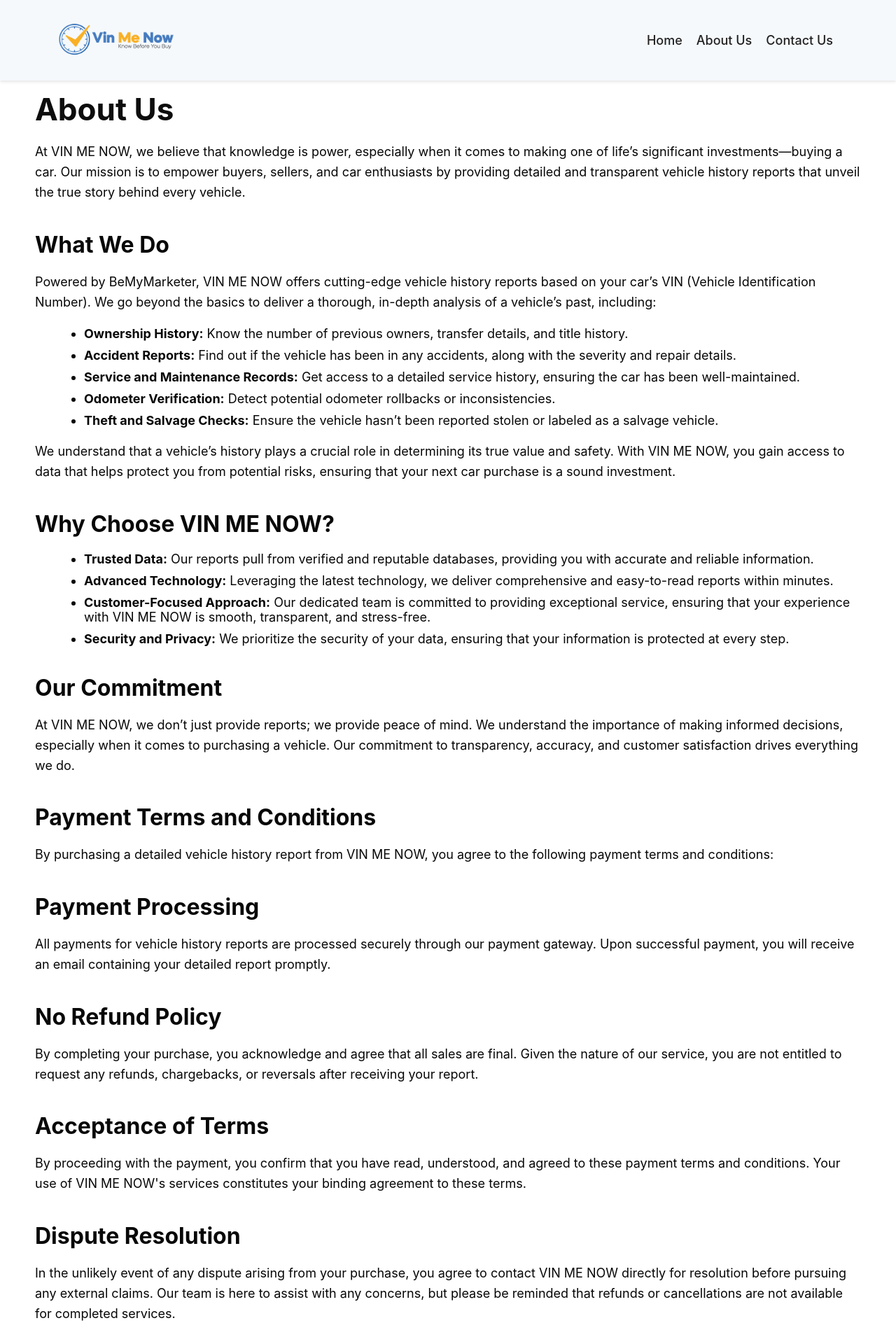
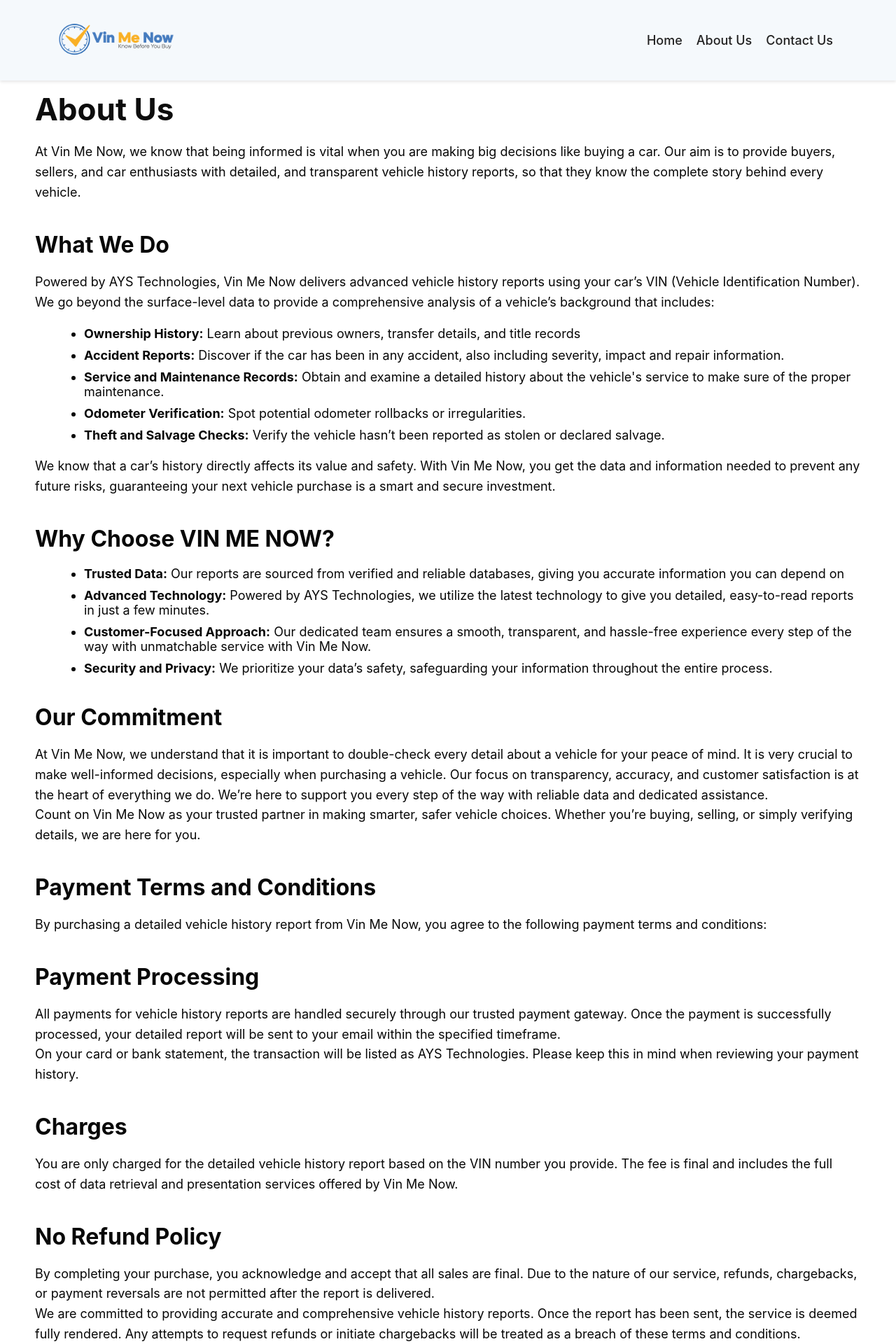
Before and after one commit to sana-jabeen-1/Vinn-Now, a React (Create React App) app: page /about-us in a window 1280 px wide. Shown: the top 1920 px of the page at 70% size. Built offline with nearby package versions, Linux system fonts and the light colour scheme.

Commit message:
mobile-responsive-update

```diff
--- a/src/aboutus/AboutUs.js
+++ b/src/aboutus/AboutUs.js
@@ -14,119 +14,153 @@
       <div className="about-content">
         <h1 className="about-heading">About Us</h1>
         <p className="about-paragraph">
-          At VIN ME NOW, we believe that knowledge is power, especially when it
-          comes to making one of life’s significant investments—buying a car.
-          Our mission is to empower buyers, sellers, and car enthusiasts by
-          providing detailed and transparent vehicle history reports that unveil
-          the true story behind every vehicle.
+          At Vin Me Now, we know that being informed is vital when you are
+          making big decisions like buying a car. Our aim is to provide buyers,
+          sellers, and car enthusiasts with detailed, and transparent vehicle
+          history reports, so that they know the complete story behind every
+          vehicle.
         </p>
 
         <h2 className="about-subheading">What We Do</h2>
         <p className="about-paragraph">
-          Powered by BeMyMarketer, VIN ME NOW offers cutting-edge vehicle
-          history reports based on your car’s VIN (Vehicle Identification
-          Number). We go beyond the basics to deliver a thorough, in-depth
-          analysis of a vehicle’s past, including:
+          Powered by AYS Technologies, Vin Me Now delivers advanced vehicle
+          history reports using your car’s VIN (Vehicle Identification Number).
+          We go beyond the surface-level data to provide a comprehensive
+          analysis of a vehicle’s background that includes:
         </p>
         <ul className="about-list">
           <li>
-            <strong>Ownership History:</strong> Know the number of previous
-            owners, transfer details, and title history.
+            <strong>Ownership History:</strong> Learn about previous owners,
+            transfer details, and title records
           </li>
           <li>
-            <strong>Accident Reports:</strong> Find out if the vehicle has been
-            in any accidents, along with the severity and repair details.
+            <strong>Accident Reports:</strong> Discover if the car has been in
+            any accident, also including severity, impact and repair
+            information.
           </li>
           <li>
-            <strong>Service and Maintenance Records:</strong> Get access to a
-            detailed service history, ensuring the car has been well-maintained.
+            <strong>Service and Maintenance Records:</strong> Obtain and examine
+            a detailed history about the vehicle's service to make sure of the
+            proper maintenance.
           </li>
           <li>
-            <strong>Odometer Verification:</strong> Detect potential odometer
-            rollbacks or inconsistencies.
+            <strong>Odometer Verification:</strong> Spot potential odometer
+            rollbacks or irregularities.
           </li>
           <li>
-            <strong>Theft and Salvage Checks:</strong> Ensure the vehicle hasn’t
-            been reported stolen or labeled as a salvage vehicle.
+            <strong>Theft and Salvage Checks:</strong> Verify the vehicle hasn’t
+            been reported as stolen or declared salvage.
           </li>
         </ul>
 
         <p className="about-paragraph">
-          We understand that a vehicle’s history plays a crucial role in
-          determining its true value and safety. With VIN ME NOW, you gain
-          access to data that helps protect you from potential risks, ensuring
-          that your next car purchase is a sound investment.
+          We know that a car’s history directly affects its value and safety.
+          With Vin Me Now, you get the data and information needed to prevent
+          any future risks, guaranteeing your next vehicle purchase is a smart
+          and secure investment.
         </p>
 
         <h2 className="about-subheading">Why Choose VIN ME NOW?</h2>
         <ul className="about-list">
           <li>
-            <strong>Trusted Data:</strong> Our reports pull from verified and
-            reputable databases, providing you with accurate and reliable
-            information.
+            <strong>Trusted Data:</strong> Our reports are sourced from verified
+            and reliable databases, giving you accurate information you can
+            depend on
           </li>
           <li>
-            <strong>Advanced Technology:</strong> Leveraging the latest
-            technology, we deliver comprehensive and easy-to-read reports within
-            minutes.
+            <strong>Advanced Technology:</strong> Powered by AYS Technologies,
+            we utilize the latest technology to give you detailed, easy-to-read
+            reports in just a few minutes.
           </li>
           <li>
-            <strong>Customer-Focused Approach:</strong> Our dedicated team is
-            committed to providing exceptional service, ensuring that your
-            experience with VIN ME NOW is smooth, transparent, and stress-free.
+            <strong>Customer-Focused Approach:</strong> Our dedicated team
+            ensures a smooth, transparent, and hassle-free experience every step
+            of the way with unmatchable service with Vin Me Now.
           </li>
           <li>
-            <strong>Security and Privacy:</strong> We prioritize the security of
-            your data, ensuring that your information is protected at every
-            step.
+            <strong>Security and Privacy:</strong> We prioritize your data’s
+            safety, safeguarding your information throughout the entire process.
           </li>
         </ul>
 
         <h2 className="about-subheading">Our Commitment</h2>
         <p className="about-paragraph">
-          At VIN ME NOW, we don’t just provide reports; we provide peace of
-          mind. We understand the importance of making informed decisions,
-          especially when it comes to purchasing a vehicle. Our commitment to
-          transparency, accuracy, and customer satisfaction drives everything we
-          do.
+          At Vin Me Now, we understand that it is important to double-check
+          every detail about a vehicle for your peace of mind. It is very
+          crucial to make well-informed decisions, especially when purchasing a
+          vehicle. Our focus on transparency, accuracy, and customer
+          satisfaction is at the heart of everything we do. We’re here to
+          support you every step of the way with reliable data and dedicated
+          assistance.
+          <br />
+          Count on Vin Me Now as your trusted partner in making smarter, safer
+          vehicle choices. Whether you’re buying, selling, or simply verifying
+          details, we are here for you.
         </p>
 
         <h2 className="about-subheading">Payment Terms and Conditions</h2>
         <p className="about-paragraph">
-          By purchasing a detailed vehicle history report from VIN ME NOW, you
+          By purchasing a detailed vehicle history report from Vin Me Now, you
           agree to the following payment terms and conditions:
         </p>
 
         <h2 className="about-subheading">Payment Processing</h2>
         <p className="about-paragraph">
-          All payments for vehicle history reports are processed securely
-          through our payment gateway. Upon successful payment, you will receive
-          an email containing your detailed report promptly.
+          All payments for vehicle history reports are handled securely through
+          our trusted payment gateway. Once the payment is successfully
+          processed, your detailed report will be sent to your email within the
+          specified timeframe.
+          <br />
+          On your card or bank statement, the transaction will be listed as AYS
+          Technologies. Please keep this in mind when reviewing your payment
+          history.
+        </p>
+
+        <h2 className="about-subheading">Charges</h2>
+        <p className="about-paragraph">
+          You are only charged for the detailed vehicle history report based on
+          the VIN number you provide. The fee is final and includes the full
+          cost of data retrieval and presentation services offered by Vin Me
+          Now.
         </p>
 
         <h2 className="about-subheading">No Refund Policy</h2>
         <p className="about-paragraph">
-          By completing your purchase, you acknowledge and agree that all sales
-          are final. Given the nature of our service, you are not entitled to
-          request any refunds, chargebacks, or reversals after receiving your
-          report.
+          By completing your purchase, you acknowledge and accept that all sales
+          are final. Due to the nature of our service, refunds, chargebacks, or
+          payment reversals are not permitted after the report is delivered.
+          <br />
+          We are committed to providing accurate and comprehensive vehicle
+          history reports. Once the report has been sent, the service is deemed
+          fully rendered. Any attempts to request refunds or initiate
+          chargebacks will be treated as a breach of these terms and conditions.
         </p>
 
         <h2 className="about-subheading">Acceptance of Terms</h2>
         <p className="about-paragraph">
-          By proceeding with the payment, you confirm that you have read,
-          understood, and agreed to these payment terms and conditions. Your use
-          of VIN ME NOW's services constitutes your binding agreement to these
-          terms.
+          By completing the payment, you confirm that you have read, understood,
+          and accepted these payment terms and conditions. Using Vin Me Now’s
+          services signifies your binding agreement to these terms, and you
+          waive any right to dispute or contest these conditions once your
+          report has been delivered.
+        </p>
+
+        <h2 className="about-subheading">Delivery of Service</h2>
+        <p className="about-paragraph">
+          Vin Me Now is dedicated towards delivering your vehicle history report
+          to the email address you provide us at purchase. Please ensure the
+          email address you enter is correct and able to receive our emails, as
+          we are not responsible for failed deliveries due to incorrect or
+          invalid addresses.
         </p>
 
         <h2 className="about-subheading">Dispute Resolution</h2>
         <p className="about-paragraph">
-          In the unlikely event of any dispute arising from your purchase, you
-          agree to contact VIN ME NOW directly for resolution before pursuing
-          any external claims. Our team is here to assist with any concerns, but
-          please be reminded that refunds or cancellations are not available for
-          completed services.
+          If any disputes arise regarding your purchase, you agree to first
+          reach out to Vin Me Now for resolution before seeking external claims.
+          Our team is ready to help with any problems; however, please note that
+          refunds or cancellations are not offered once the service has been
+          completed.
         </p>
       </div>
     </div>
--- a/src/vinsearch/VinSearch.js
+++ b/src/vinsearch/VinSearch.js
@@ -99,9 +99,9 @@
           <div
             className="vin-search-content"
             style={{
-              height: isMobile ? "73vh" : "40vw",
+              height: isMobile ? "85vh" : "40vw",
               backgroundImage: `url(${isMobile ? vinmobile : vinbanner})`,
-              backgroundSize: "contain",
+              backgroundSize: "cover",
               backgroundPosition: "center",
               backgroundRepeat: "no-repeat",
             }}
```
Also changed, not shown: src/FaqComp.js (+12 -19 lines), src/term/Terms.js (+10 -10 lines), src/vinsearch/VinSearch.css (+20 -28 lines).
